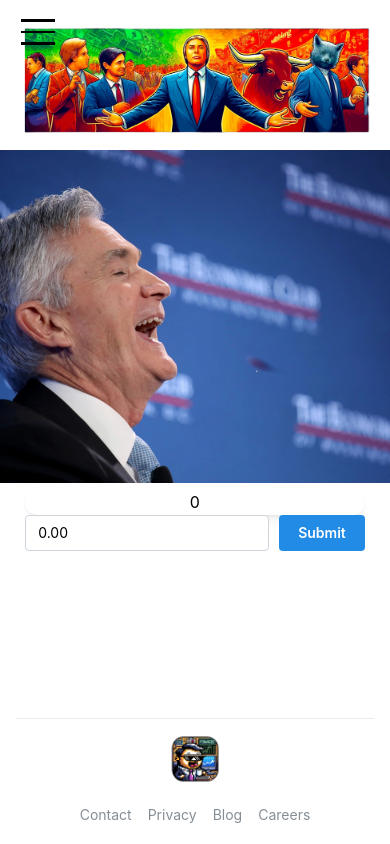
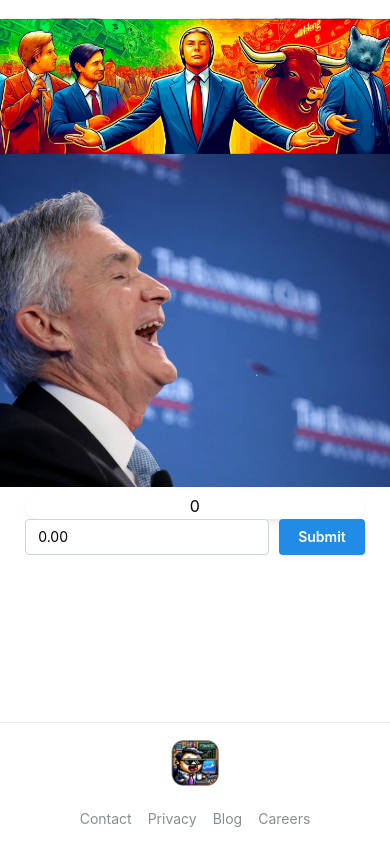
Before and after one commit to tweezerchef/financel, a Next.js app: page /game in a window 390 px wide. Built offline with nearby package versions, Linux system fonts and the light colour scheme.

Commit message:
improved but still needs work login/home page

```diff
--- a/app/components/Header.tsx
+++ b/app/components/Header.tsx
@@ -19,8 +19,8 @@ export function Header() {
       <div className={classes.inner}>
         <Title className={classes.title}>Financle</Title>
 
-        <Container size={640}>
-          <Text size="lg" className={classes.description}>
+        <Container>
+          <Text size="md" className={classes.description}>
             Financle is where the Brothers Of Finance (gender neutral) come
             together to prove their worth.
           </Text>
--- a/app/layout.tsx
+++ b/app/layout.tsx
@@ -18,11 +18,11 @@ export default function RootLayout({
   children: React.ReactNode
 }>) {
   return (
-    <html lang="en">
+    <html lang="en" className={classes.html}>
       <head>
         <ColorSchemeScript />
       </head>
-      <body>
+      <body className={classes.body}>
         <main>
           <MantineProvider>
             <div className={classes.rootContainer}>
--- a/app/page.tsx
+++ b/app/page.tsx
@@ -1,9 +1,10 @@
 import { Header } from './components/Header'
 import { Login } from './components/Login'
+import classes from './ui/Page.module.css'
 
 export default function Home() {
   return (
-    <main>
+    <main className={classes.main}>
       <Header />
       <Login />
     </main>
--- a/app/ui/Layout.module.css
+++ b/app/ui/Layout.module.css
@@ -1,9 +1,32 @@
-/* Layout.module.css */
+/* Ensure the html and body use the full viewport */
+html,
+body {
+  margin: 0;
+  padding: 0;
+  width: 100%;
+  height: 100%;
+  overflow: hidden;
+}
+
+.html {
+  width: 100%;
+  height: 100%;
+}
+
+.body {
+  display: flex;
+  flex-direction: column;
+  justify-content: center;
+  align-items: center;
+  height: 100vh;
+  max-width: 100vw;
+}
+
 .rootContainer {
   width: 100%;
   height: 100%;
-  oveflow: hidden;
-  max-height: 98vh; /* Use the full viewport width */
+  overflow: hidden; /* Correct the typo here */
+  max-height: 100vh; /* Use the full viewport height */
   max-width: 500px; /* Maximum width for the content */
   margin-left: auto; /* Automatically adjust the left margin */
   margin-right: auto; /* Automatically adjust the right margin */
```
Also changed, not shown: app/components/Login.tsx (+3 -13 lines), app/components/ui/Header.module.css (+8 -6 lines), app/components/ui/Login.module.css (added, +14 -0 lines), app/ui/Page.module.css (added, +11 -0 lines).
